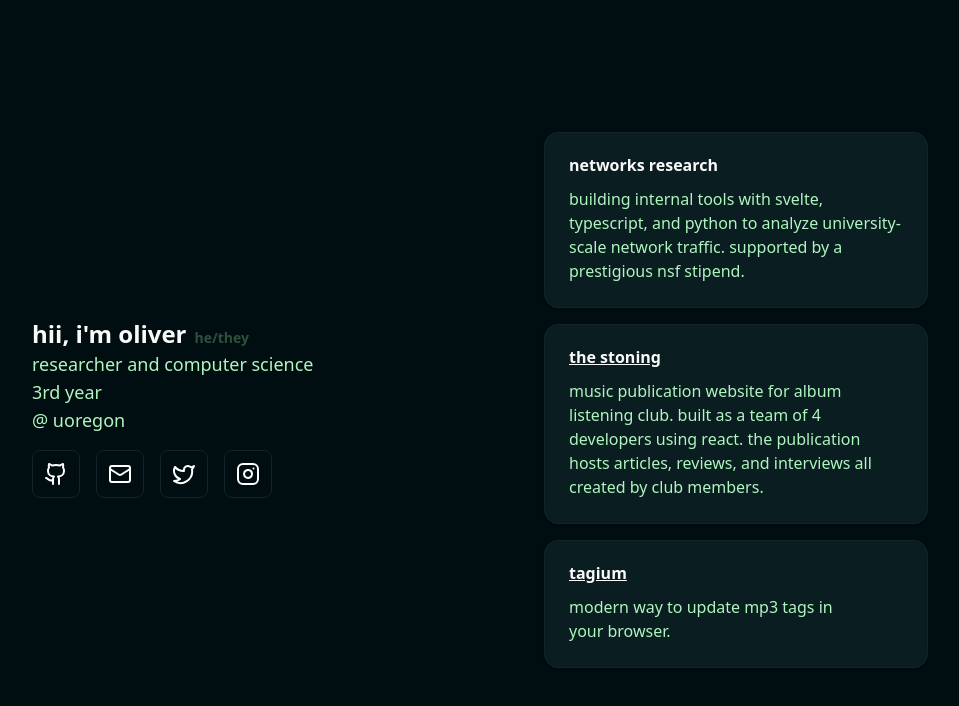
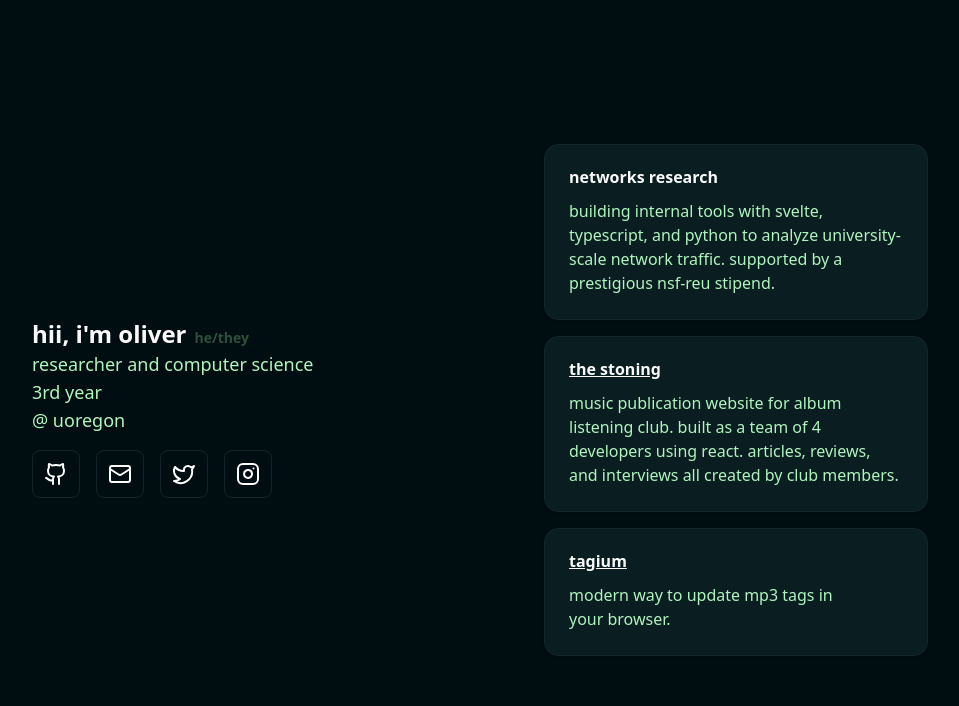
Before and after one commit to flamboh/olidotboo, a Next.js app: page / in a window 1280 px wide. Shown: the top 706 px of the page, without its empty margins (160-1119 px from the left). Built offline with nearby package versions, Linux system fonts and the light colour scheme.

Commit message:
update copy

```diff
--- a/src/app/page.tsx
+++ b/src/app/page.tsx
@@ -91,7 +91,7 @@ export default function Home() {
             <p className="text-pretty text-primary">
               building internal tools with svelte, typescript, and python to
               analyze university-scale network traffic. supported by a
-              prestigious nsf stipend.
+              prestigious nsf-reu stipend.
             </p>
           </CardContent>
         </Card>
@@ -111,8 +111,8 @@ export default function Home() {
           <CardContent>
             <p className="text-pretty text-primary">
               music publication website for album listening club. built as a
-              team of 4 developers using react. the publication hosts articles,
-              reviews, and interviews all created by club members.
+              team of 4 developers using react. articles, reviews, and
+              interviews all created by club members.
             </p>
           </CardContent>
         </Card>
```
